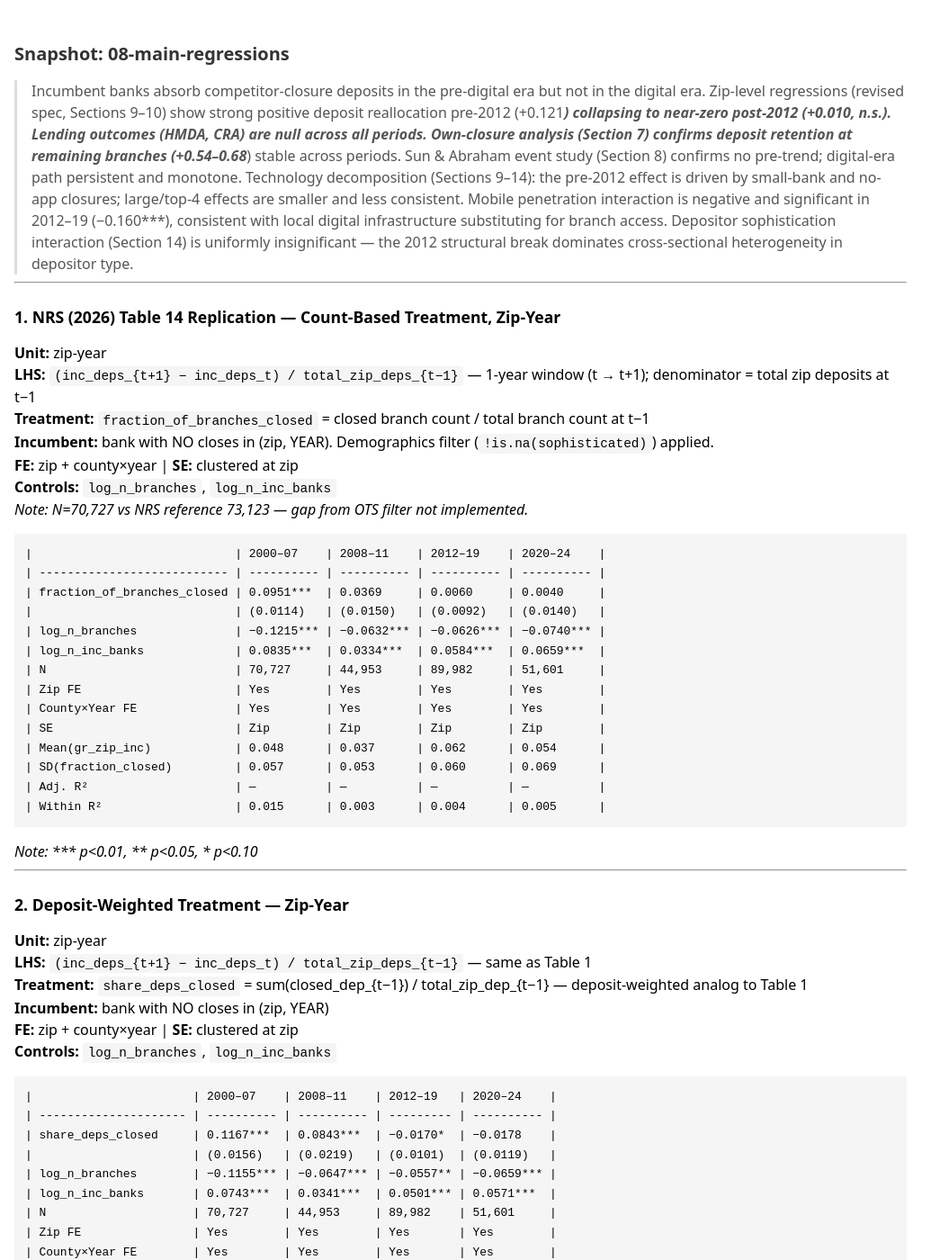
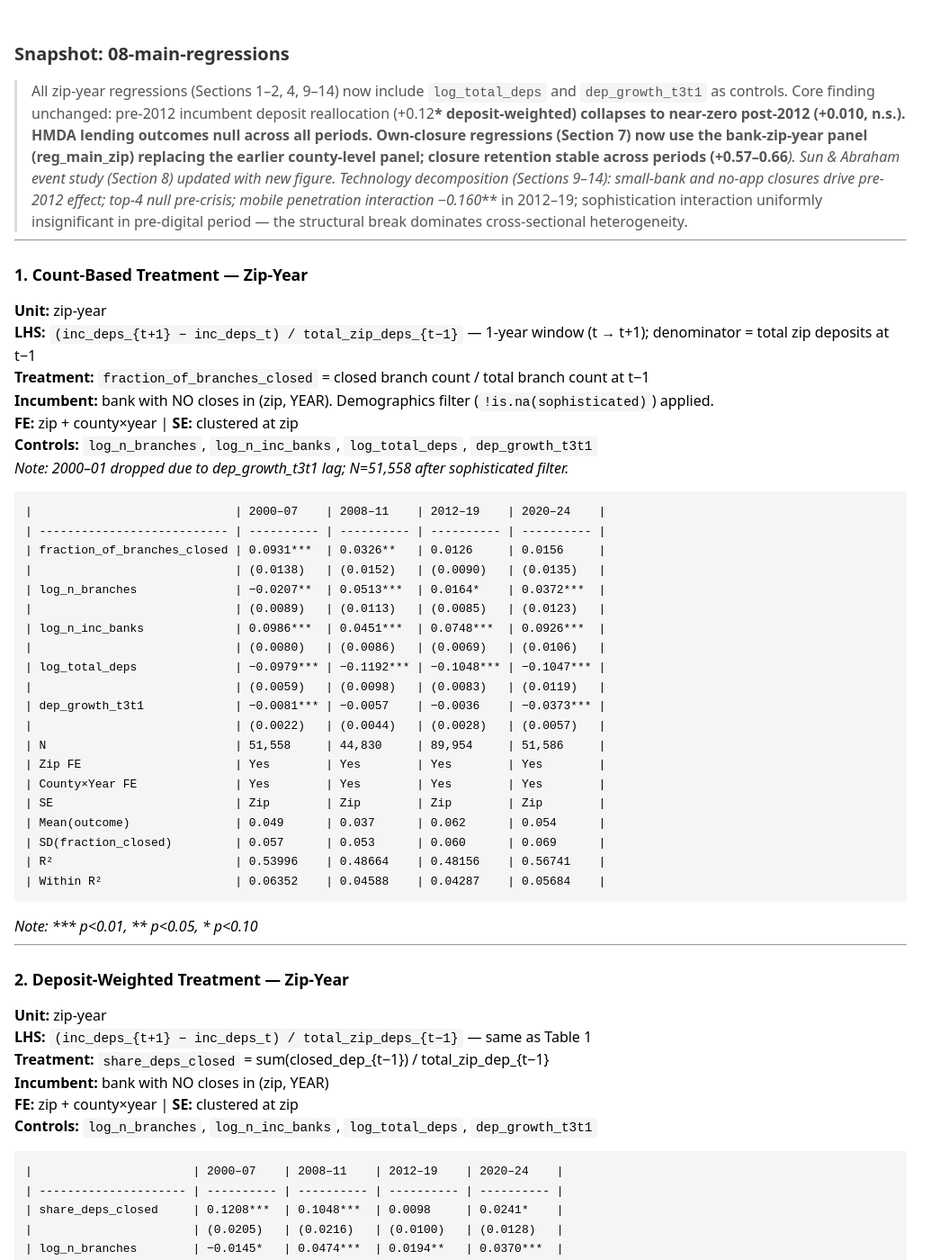
Before and after one commit to dratnadiwakara/hnrs-branch-closure-deposit-retention, a Jekyll site: the page built from docs/snapshots/20260418-08-main-regressions/index.md, in a window 1280 px wide and 1400 px high. Shown: the whole window at 90% size, without its empty margins (0-1055 px from the left). Built offline with Jekyll 4.4.1, drawn with Linux system fonts in a browser that asks for light colours; a script that is not in the unit is left out; some of the changed text lies outside the part shown.

Commit message:
Update 08-main-regressions snapshot: add log_total_deps + dep_growth_t3t1
- Add save_tables/save_figures + tex_out/fig_out helpers to main_regressions.qmd
- Add writeLines(etable(..., tex=TRUE)) save calls for all 7 tables
- Add ggsave call for Sun-Abraham event study figure
- Fix Table 7 variable names: county→zip (reg_main_zip dataset)
- Regenerate all tables and figure via R-4.4.3
- Update snapshot 20260418-08-main-regressions: replace Sections 1,2,4,7
  with new results; update figure; update title and summary

Co-Authored-By: Claude Sonnet 4.6 <noreply@anthropic.com>

````diff
--- a/docs/snapshots/20260418-08-main-regressions/index.md
+++ b/docs/snapshots/20260418-08-main-regressions/index.md
@@ -1,39 +1,45 @@
 ---
 layout: default
-title: "08-main-regressions — 2026-04-21 (updated)"
+title: "08-main-regressions — 2026-04-21 (updated with log_total_deps + dep_growth_t3t1)"
 ---
 
 # Snapshot: 08-main-regressions
 
-> Incumbent banks absorb competitor-closure deposits in the pre-digital era but not in the digital era. Zip-level regressions (revised spec, Sections 9–10) show strong positive deposit reallocation pre-2012 (+0.121***) collapsing to near-zero post-2012 (+0.010, n.s.). Lending outcomes (HMDA, CRA) are null across all periods. Own-closure analysis (Section 7) confirms deposit retention at remaining branches (+0.54–0.68***) stable across periods. Sun & Abraham event study (Section 8) confirms no pre-trend; digital-era path persistent and monotone. Technology decomposition (Sections 9–14): the pre-2012 effect is driven by small-bank and no-app closures; large/top-4 effects are smaller and less consistent. Mobile penetration interaction is negative and significant in 2012–19 (−0.160***), consistent with local digital infrastructure substituting for branch access. Depositor sophistication interaction (Section 14) is uniformly insignificant — the 2012 structural break dominates cross-sectional heterogeneity in depositor type.
+> All zip-year regressions (Sections 1–2, 4, 9–14) now include `log_total_deps` and `dep_growth_t3t1` as controls. Core finding unchanged: pre-2012 incumbent deposit reallocation (+0.12*** deposit-weighted) collapses to near-zero post-2012 (+0.010, n.s.). HMDA lending outcomes null across all periods. Own-closure regressions (Section 7) now use the bank-zip-year panel (reg_main_zip) replacing the earlier county-level panel; closure retention stable across periods (+0.57–0.66***). Sun & Abraham event study (Section 8) updated with new figure. Technology decomposition (Sections 9–14): small-bank and no-app closures drive pre-2012 effect; top-4 null pre-crisis; mobile penetration interaction −0.160*** in 2012–19; sophistication interaction uniformly insignificant in pre-digital period — the structural break dominates cross-sectional heterogeneity.
 
 ---
 
-## 1. NRS (2026) Table 14 Replication — Count-Based Treatment, Zip-Year
+## 1. Count-Based Treatment — Zip-Year
 
 **Unit:** zip-year
 **LHS:** `(inc_deps_{t+1} − inc_deps_t) / total_zip_deps_{t−1}` — 1-year window (t → t+1); denominator = total zip deposits at t−1
 **Treatment:** `fraction_of_branches_closed` = closed branch count / total branch count at t−1
 **Incumbent:** bank with NO closes in (zip, YEAR). Demographics filter (`!is.na(sophisticated)`) applied.
 **FE:** zip + county×year | **SE:** clustered at zip
-**Controls:** `log_n_branches`, `log_n_inc_banks`
-*Note: N=70,727 vs NRS reference 73,123 — gap from OTS filter not implemented.*
+**Controls:** `log_n_branches`, `log_n_inc_banks`, `log_total_deps`, `dep_growth_t3t1`
+*Note: 2000–01 dropped due to dep_growth_t3t1 lag; N=51,558 after sophisticated filter.*
 
 ```
 |                             | 2000–07    | 2008–11    | 2012–19    | 2020–24    |
 | --------------------------- | ---------- | ---------- | ---------- | ---------- |
-| fraction_of_branches_closed | 0.0951***  | 0.0369     | 0.0060     | 0.0040     |
-|                             | (0.0114)   | (0.0150)   | (0.0092)   | (0.0140)   |
-| log_n_branches              | −0.1215*** | −0.0632*** | −0.0626*** | −0.0740*** |
-| log_n_inc_banks             | 0.0835***  | 0.0334***  | 0.0584***  | 0.0659***  |
-| N                           | 70,727     | 44,953     | 89,982     | 51,601     |
+| fraction_of_branches_closed | 0.0931***  | 0.0326**   | 0.0126     | 0.0156     |
+|                             | (0.0138)   | (0.0152)   | (0.0090)   | (0.0135)   |
+| log_n_branches              | −0.0207**  | 0.0513***  | 0.0164*    | 0.0372***  |
+|                             | (0.0089)   | (0.0113)   | (0.0085)   | (0.0123)   |
+| log_n_inc_banks             | 0.0986***  | 0.0451***  | 0.0748***  | 0.0926***  |
+|                             | (0.0080)   | (0.0086)   | (0.0069)   | (0.0106)   |
+| log_total_deps              | −0.0979*** | −0.1192*** | −0.1048*** | −0.1047*** |
+|                             | (0.0059)   | (0.0098)   | (0.0083)   | (0.0119)   |
+| dep_growth_t3t1             | −0.0081*** | −0.0057    | −0.0036    | −0.0373*** |
+|                             | (0.0022)   | (0.0044)   | (0.0028)   | (0.0057)   |
+| N                           | 51,558     | 44,830     | 89,954     | 51,586     |
 | Zip FE                      | Yes        | Yes        | Yes        | Yes        |
 | County×Year FE              | Yes        | Yes        | Yes        | Yes        |
 | SE                          | Zip        | Zip        | Zip        | Zip        |
-| Mean(gr_zip_inc)            | 0.048      | 0.037      | 0.062      | 0.054      |
+| Mean(outcome)               | 0.049      | 0.037      | 0.062      | 0.054      |
 | SD(fraction_closed)         | 0.057      | 0.053      | 0.060      | 0.069      |
-| Adj. R²                     | —          | —          | —          | —          |
-| Within R²                   | 0.015      | 0.003      | 0.004      | 0.005      |
+| R²                          | 0.53996    | 0.48664    | 0.48156    | 0.56741    |
+| Within R²                   | 0.06352    | 0.04588    | 0.04287    | 0.05684    |
 ```
 *Note: \*\*\* p<0.01, \*\* p<0.05, \* p<0.10*
 
@@ -43,26 +49,32 @@ title: "08-main-regressions — 2026-04-21 (updated)"
 
 **Unit:** zip-year
 **LHS:** `(inc_deps_{t+1} − inc_deps_t) / total_zip_deps_{t−1}` — same as Table 1
-**Treatment:** `share_deps_closed` = sum(closed_dep_{t−1}) / total_zip_dep_{t−1} — deposit-weighted analog to Table 1
+**Treatment:** `share_deps_closed` = sum(closed_dep_{t−1}) / total_zip_dep_{t−1}
 **Incumbent:** bank with NO closes in (zip, YEAR)
 **FE:** zip + county×year | **SE:** clustered at zip
-**Controls:** `log_n_branches`, `log_n_inc_banks`
+**Controls:** `log_n_branches`, `log_n_inc_banks`, `log_total_deps`, `dep_growth_t3t1`
 
 ```
-|                       | 2000–07    | 2008–11    | 2012–19   | 2020–24    |
-| --------------------- | ---------- | ---------- | --------- | ---------- |
-| share_deps_closed     | 0.1167***  | 0.0843***  | −0.0170*  | −0.0178    |
-|                       | (0.0156)   | (0.0219)   | (0.0101)  | (0.0119)   |
-| log_n_branches        | −0.1155*** | −0.0647*** | −0.0557** | −0.0659*** |
-| log_n_inc_banks       | 0.0743***  | 0.0341***  | 0.0501*** | 0.0571***  |
-| N                     | 70,727     | 44,953     | 89,982    | 51,601     |
-| Zip FE                | Yes        | Yes        | Yes       | Yes        |
-| County×Year FE        | Yes        | Yes        | Yes       | Yes        |
-| SE                    | Zip        | Zip        | Zip       | Zip        |
-| Mean(gr_zip_inc)      | 0.048      | 0.037      | 0.062     | 0.054      |
-| SD(share_deps_closed) | 0.038      | 0.033      | 0.047     | 0.060      |
-| Adj. R²               | —          | —          | —         | —          |
-| Within R²             | 0.014      | 0.003      | 0.004     | 0.005      |
+|                       | 2000–07    | 2008–11    | 2012–19    | 2020–24    |
+| --------------------- | ---------- | ---------- | ---------- | ---------- |
+| share_deps_closed     | 0.1208***  | 0.1048***  | 0.0098     | 0.0241*    |
+|                       | (0.0205)   | (0.0216)   | (0.0100)   | (0.0128)   |
+| log_n_branches        | −0.0145*   | 0.0474***  | 0.0194**   | 0.0370***  |
+|                       | (0.0085)   | (0.0110)   | (0.0076)   | (0.0106)   |
+| log_n_inc_banks       | 0.0890***  | 0.0499***  | 0.0713***  | 0.0934***  |
+|                       | (0.0075)   | (0.0079)   | (0.0058)   | (0.0089)   |
+| log_total_deps        | −0.0985*** | −0.1202*** | −0.1049*** | −0.1054*** |
+|                       | (0.0059)   | (0.0098)   | (0.0083)   | (0.0122)   |
+| dep_growth_t3t1       | −0.0081*** | −0.0054    | −0.0036    | −0.0371*** |
+|                       | (0.0022)   | (0.0044)   | (0.0028)   | (0.0057)   |
+| N                     | 51,558     | 44,830     | 89,954     | 51,586     |
+| Zip FE                | Yes        | Yes        | Yes        | Yes        |
+| County×Year FE        | Yes        | Yes        | Yes        | Yes        |
+| SE                    | Zip        | Zip        | Zip        | Zip        |
+| Mean(outcome)         | 0.049      | 0.037      | 0.062      | 0.054      |
+| SD(share_deps_closed) | 0.034      | 0.033      | 0.047      | 0.060      |
+| R²                    | 0.53982    | 0.48717    | 0.48155    | 0.56746    |
+| Within R²             | 0.06325    | 0.04686    | 0.04285    | 0.05693    |
 ```
 *Note: \*\*\* p<0.01, \*\* p<0.05, \* p<0.10*
 
@@ -111,29 +123,35 @@ title: "08-main-regressions — 2026-04-21 (updated)"
 
 **Unit:** zip-year
 **LHS:** `(inc_purch_hmda_{t+1} − inc_purch_hmda_{t−1}) / inc_purch_hmda_{t−1}` — 2-year symmetric window
-**HMDA filter:** `action_taken = '1'` (originated) AND `loan_purpose = '1'` (home purchase only)
-**Loan mapping:** census tract → zip via `RES_RATIO` from HUD USPS crosswalk (December 2019). Loans apportioned proportionally where tracts straddle multiple zip codes.
+**HMDA filter:** `action_taken = '1'` AND `loan_purpose = '1'` (home purchase only)
+**Loan mapping:** census tract → zip via `RES_RATIO` from HUD USPS crosswalk (Dec 2019)
 **Treatment:** `share_deps_closed` (zip-level deposit-weighted)
 **Incumbent:** bank with NO closes in (zip, YEAR)
 **FE:** zip + county×year | **SE:** clustered at zip
-**Controls:** `log_n_branches`, `log_n_inc_banks`
-*Note: outlier-sensitive — 2012-19 coeff unstable under winsorization (flips sign). Treat with caution.*
+**Controls:** `log_n_branches`, `log_n_inc_banks`, `log_total_deps`, `dep_growth_t3t1`
+*Note: uniformly null treatment effect across all periods*
 
 ```
-|                       | 2000–07    | 2008–11    | 2012–19    | 2020–24   |
-| --------------------- | ---------- | ---------- | ---------- | --------- |
-| share_deps_closed     | 0.0406     | −0.3000    | 0.2169     | 0.2040    |
-|                       | (0.2846)   | (0.4456)   | (0.1631)   | (0.1691)  |
-| log_n_branches        | −0.3636*** | 0.2080     | −0.2741*** | 0.1498    |
-| log_n_inc_banks       | −0.0238    | −0.3382*** | −0.2245*** | −0.2400** |
-| N                     | 53,607     | 35,524     | 82,376     | 36,039    |
-| Zip FE                | Yes        | Yes        | Yes        | Yes       |
-| County×Year FE        | Yes        | Yes        | Yes        | Yes       |
-| SE                    | Zip        | Zip        | Zip        | Zip       |
-| Mean(hmda_purch_gr)   | 0.732      | 0.417      | 0.565      | 0.089     |
-| SD(share_deps_closed) | 0.036      | 0.032      | 0.046      | 0.062     |
-| Adj. R²               | —          | —          | —          | —         |
-| Within R²             | 0.001      | 0.000      | 0.001      | 0.001     |
+|                       | 2000–07    | 2008–11    | 2012–19    | 2020–24    |
+| --------------------- | ---------- | ---------- | ---------- | ---------- |
+| share_deps_closed     | −0.1716    | −0.3160    | 0.2751*    | 0.2151     |
+|                       | (0.4047)   | (0.4370)   | (0.1638)   | (0.1723)   |
+| log_n_branches        | −0.2904**  | 0.1738     | −0.1056    | 0.1682     |
+|                       | (0.1369)   | (0.1480)   | (0.0952)   | (0.1163)   |
+| log_n_inc_banks       | −0.1935    | −0.3336*** | −0.1814**  | −0.2330**  |
+|                       | (0.1208)   | (0.1266)   | (0.0866)   | (0.1047)   |
+| log_total_deps        | −0.1473**  | 0.1607     | −0.2695*** | −0.0373    |
+|                       | (0.0714)   | (0.0979)   | (0.0461)   | (0.0875)   |
+| dep_growth_t3t1       | 0.0701*    | −0.1427**  | 0.0786**   | 0.0121     |
+|                       | (0.0379)   | (0.0617)   | (0.0380)   | (0.0647)   |
+| N                     | 39,951     | 35,474     | 82,356     | 36,039     |
+| Zip FE                | Yes        | Yes        | Yes        | Yes        |
+| County×Year FE        | Yes        | Yes        | Yes        | Yes        |
+| SE                    | Zip        | Zip        | Zip        | Zip        |
+| Mean(hmda_purch_gr)   | 0.732      | 0.417      | 0.565      | 0.089      |
+| SD(share_deps_closed) | 0.034      | 0.033      | 0.047      | 0.060      |
+| R²                    | 0.47261    | 0.53690    | 0.38819    | 0.46282    |
+| Within R²             | 0.00148    | 0.00083    | 0.00169    | 0.00085    |
 ```
 *Note: \*\*\* p<0.01, \*\* p<0.05, \* p<0.10*
 
@@ -206,35 +224,32 @@ title: "08-main-regressions — 2026-04-21 (updated)"
 
 ---
 
-## 7. Deposit Growth at Remaining Branches — Bank-County-Year (Own-Closure Design)
+## 7. Deposit Growth at Remaining Branches — Bank-Zip-Year (Own-Closure Design)
 
-**Unit:** bank-county-year
-**LHS:** `growth_on_total_t1` = (deposits at remaining branches t+1 − t−1) / total bank-county deposits at t−1 — 2-year symmetric window
-**Treatment:** `closure_share` = own closing deposits / total bank-county deposits at t−1
+**Unit:** bank-zip-year (reg_main_zip_20260420.rds)
+**LHS:** `growth_on_total_t1` = (deposits at remaining branches t+1 − t−1) / total bank-zip deposits at t−1 — 2-year symmetric window
+**Treatment:** `closure_share` = own closing deposits / total bank-zip deposits at t−1
 **Exclusions:** M&A-related closures (different owner within prior 3 years); top-5% extreme intensity
-**FE:** bank_id×YEAR + county×YEAR | **SE:** clustered at bank_id
-**Controls:** `log1p(total_deps_bank_county_t1)`, `log1p(n_remaining_branches)`, `mkt_share_county_t1`
-*Note: Pre-2012 N=178,022 and 2012-2019 N=173,127 match reference HTML exactly.*
+**FE:** bank_id×YEAR + zip×YEAR | **SE:** clustered at bank_id
+**Controls:** `log1p(total_deps_bank_zip_t1)`, `log1p(n_remaining_branches)`, `mkt_share_zip_t1`
 
 ```
-|                                  | All        | Pre-2012   | 2012–2024  | 2012–2019  |
-| -------------------------------- | ---------- | ---------- | ---------- | ---------- |
-| closure_share                    | 0.6593***  | 0.5378***  | 0.6823***  | 0.6685***  |
-|                                  | (0.0204)   | (0.0312)   | (0.0220)   | (0.0249)   |
-| log1p(total_deps_bank_county_t1) | −0.1663*** | −0.1985*** | −0.1467*** | −0.1422*** |
-|                                  | (0.0036)   | (0.0048)   | (0.0042)   | (0.0045)   |
-| log1p(n_remaining_branches)      | 0.1873***  | 0.2272***  | 0.1621***  | 0.1546***  |
-|                                  | (0.0060)   | (0.0070)   | (0.0065)   | (0.0076)   |
-| mkt_share_county_t1              | 0.3293***  | 0.3306***  | 0.3354***  | 0.3436***  |
-|                                  | (0.0138)   | (0.0217)   | (0.0159)   | (0.0177)   |
-| N                                | 458,799    | 178,022    | 280,777    | 173,127    |
-| Bank×Year FE                     | Yes        | Yes        | Yes        | Yes        |
-| County×Year FE                   | Yes        | Yes        | Yes        | Yes        |
-| SE                               | Bank       | Bank       | Bank       | Bank       |
-| Mean(growth_on_total_t1)         | 0.156      | 0.159      | 0.155      | 0.139      |
-| SD(closure_share)                | 0.034      | 0.027      | 0.038      | 0.037      |
-| Adj. R²                          | 0.354      | 0.403      | 0.320      | 0.287      |
-| Within R²                        | 0.179      | 0.237      | 0.147      | 0.145      |
+|                               | All          | Pre-2012   | 2012–2024  | 2012–2019  |
+| ----------------------------- | ------------ | ---------- | ---------- | ---------- |
+| closure_share                 | 0.6522***    | 0.5687***  | 0.6620***  | 0.6626***  |
+|                               | (0.0203)     | (0.0274)   | (0.0218)   | (0.0173)   |
+| log1p(total_deps_bank_zip_t1) | −0.1964***   | −0.2345*** | −0.1728*** | −0.1728*** |
+|                               | (0.0048)     | (0.0053)   | (0.0063)   | (0.0053)   |
+| log1p(n_remaining_branches)   | 0.2163***    | 0.2520***  | 0.1906***  | 0.1901***  |
+|                               | (0.0095)     | (0.0112)   | (0.0097)   | (0.0102)   |
+| mkt_share_zip_t1              | 0.2944***    | 0.3299***  | 0.2940***  | 0.3067***  |
+|                               | (0.0130)     | (0.0171)   | (0.0151)   | (0.0194)   |
+| N                             | 1,273,020    | 513,664    | 759,356    | 483,475    |
+| Bank×Year FE                  | Yes          | Yes        | Yes        | Yes        |
+| Zip×Year FE                   | Yes          | Yes        | Yes        | Yes        |
+| SE                            | Bank         | Bank       | Bank       | Bank       |
+| R²                            | 0.52207      | 0.58355    | 0.47499    | 0.45094    |
+| Within R²                     | 0.19267      | 0.25477    | 0.15433    | 0.15723    |
 ```
 *Note: \*\*\* p<0.01, \*\* p<0.05, \* p<0.10*
 
@@ -249,7 +264,7 @@ title: "08-main-regressions — 2026-04-21 (updated)"
 **Window:** ±3 years around first closure; 50% sampled never-treated controls (cohort = 10000)
 **Periods:** Pre-2012 | 2012–2019 | 2020–2024, superimposed
 
-![sunab_consistent_branch_set](figures/sunab_consistent_branch_set.png)
+![Sun-Abraham event study by period](figures/main_fig1_sunab_20260421_085554.png)
 
 ```
 | Period    | t=−3     | t=−2     | t=−1    | t=0       | t=1      | t=2       | t=3       |
````
Also changed, not shown: code/approach-incumbent-reallocation/main_regressions.qmd (+32 -5 lines), docs/snapshots/20260418-08-main-regressions/figures/main_fig1_sunab_20260421_085554.png (added).
